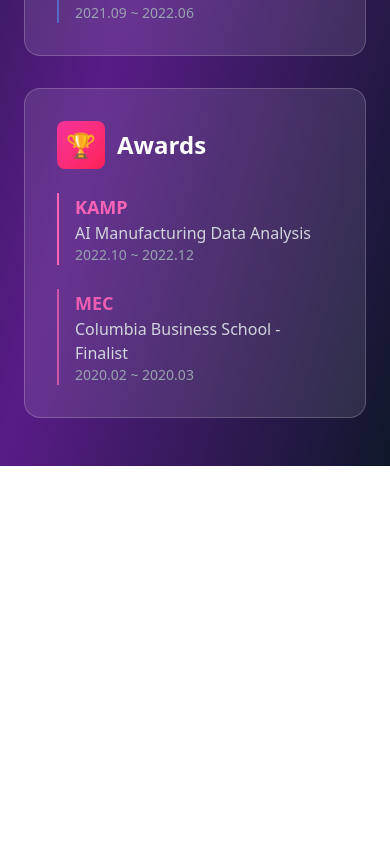
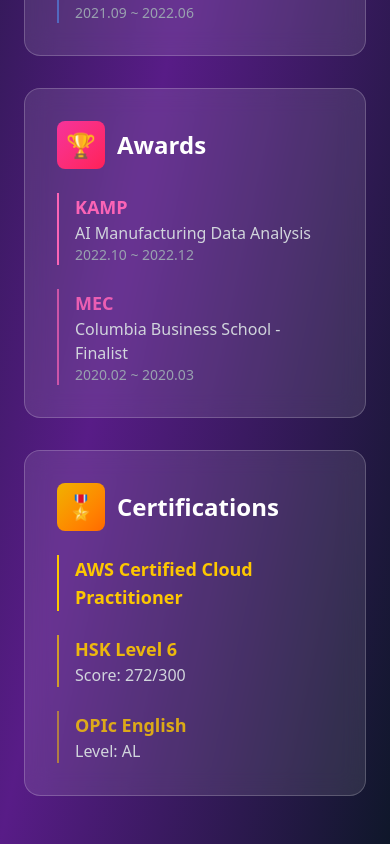
Before and after one commit to aptheparker/aptheparker-website, a Next.js app: page /experience in a window 390 px wide. Shown: the part 980-1824 px from the top of the page. Before the commit the page ends 1446 px from the top, so only its background shows below. Built offline with nearby package versions, Linux system fonts and the light colour scheme.

Commit message:
feat: responsive tab size

```diff
--- a/app/dev/page.tsx
+++ b/app/dev/page.tsx
@@ -73,31 +73,6 @@
             </div>
           ))}
         </div>
-
-        <div
-          className="bg-gradient-to-r from-purple-500/20 to-pink-500/20 backdrop-blur-md rounded-2xl p-8 border border-white/20 animate-fadeIn"
-          style={{ animationDelay: '0.6s' }}
-        >
-          <div className="flex items-center gap-3 mb-6">
-            <div className="w-16 h-16 bg-gradient-to-br from-yellow-500 to-orange-500 rounded-xl flex items-center justify-center text-3xl">
-              🎖️
-            </div>
-            <h2 className="text-3xl font-bold text-white">Certifications</h2>
-          </div>
-          <div className="bg-white/10 rounded-xl p-6 border border-white/20">
-            <p className="text-xl text-gray-300">
-              ✅ AWS Certified Cloud Practitioner
-            </p>
-            <p className="text-xl text-gray-300">
-              ✅ HSK Level 6 (Chinese Language Certificate) - Score: 284/300
-              (Highest Level)
-            </p>
-            <p className="text-xl text-gray-300">
-              ✅ OPIc English (Oral Proficiency Interview - Computer) - Level:
-              AL (Highest Level)
-            </p>
-          </div>
-        </div>
       </main>
     </div>
   );
--- a/app/experience/page.tsx
+++ b/app/experience/page.tsx
@@ -10,8 +10,8 @@
           Experience
         </h1>
 
-        <div className="grid md:grid-cols-3 gap-8">
-          <div className="bg-white/10 backdrop-blur-md rounded-2xl p-8 border border-white/20 hover:bg-white/15 transition-all duration-500 hover:scale-105 hover:shadow-2xl hover:shadow-purple-500/30 animate-fadeIn">
+        <div className="grid grid-cols-1 md:grid-cols-2 xl:grid-cols-4 gap-8 items-start">
+          <div className="bg-white/10 backdrop-blur-md rounded-2xl p-8 border border-white/20 hover:bg-white/15 transition-all duration-500 hover:scale-105 hover:shadow-2xl hover:shadow-purple-500/30 animate-fadeIn h-full">
             <div className="flex items-center gap-3 mb-6">
               <div className="w-12 h-12 bg-gradient-to-br from-purple-500 to-pink-500 rounded-lg flex items-center justify-center text-2xl">
                 💼
@@ -37,7 +37,7 @@
           </div>
 
           <div
-            className="bg-white/10 backdrop-blur-md rounded-2xl p-8 border border-white/20 hover:bg-white/15 transition-all duration-500 hover:scale-105 hover:shadow-2xl hover:shadow-blue-500/30 animate-fadeIn"
+            className="bg-white/10 backdrop-blur-md rounded-2xl p-8 border border-white/20 hover:bg-white/15 transition-all duration-500 hover:scale-105 hover:shadow-2xl hover:shadow-blue-500/30 animate-fadeIn h-full"
             style={{ animationDelay: '0.1s' }}
           >
             <div className="flex items-center gap-3 mb-6">
@@ -72,7 +72,7 @@
           </div>
 
           <div
-            className="bg-white/10 backdrop-blur-md rounded-2xl p-8 border border-white/20 hover:bg-white/15 transition-all duration-500 hover:scale-105 hover:shadow-2xl hover:shadow-pink-500/30 animate-fadeIn"
+            className="bg-white/10 backdrop-blur-md rounded-2xl p-8 border border-white/20 hover:bg-white/15 transition-all duration-500 hover:scale-105 hover:shadow-2xl hover:shadow-pink-500/30 animate-fadeIn h-full"
             style={{ animationDelay: '0.2s' }}
           >
             <div className="flex items-center gap-3 mb-6">
@@ -96,6 +96,37 @@
               </div>
             </div>
           </div>
+
+          <div
+            className="bg-white/10 backdrop-blur-md rounded-2xl p-8 border border-white/20 hover:bg-white/15 transition-all duration-500 hover:scale-105 hover:shadow-2xl hover:shadow-yellow-500/30 animate-fadeIn h-full"
+            style={{ animationDelay: '0.3s' }}
+          >
+            <div className="flex items-center gap-3 mb-6">
+              <div className="w-12 h-12 bg-gradient-to-br from-yellow-500 to-orange-500 rounded-lg flex items-center justify-center text-2xl">
+                🎖️
+              </div>
+              <h2 className="text-2xl font-bold text-white">Certifications</h2>
+            </div>
+            <div className="space-y-6">
+              <div className="border-l-2 border-yellow-400 pl-4">
+                <h3 className="text-lg font-semibold text-yellow-400">
+                  AWS Certified Cloud Practitioner
+                </h3>
+              </div>
+              <div className="border-l-2 border-yellow-400/70 pl-4">
+                <h3 className="text-lg font-semibold text-yellow-400/90">
+                  HSK Level 6
+                </h3>
+                <p className="text-gray-300">Score: 272/300</p>
+              </div>
+              <div className="border-l-2 border-yellow-400/50 pl-4">
+                <h3 className="text-lg font-semibold text-yellow-400/80">
+                  OPIc English
+                </h3>
+                <p className="text-gray-300">Level: AL</p>
+              </div>
+            </div>
+          </div>
         </div>
       </main>
     </div>
```
